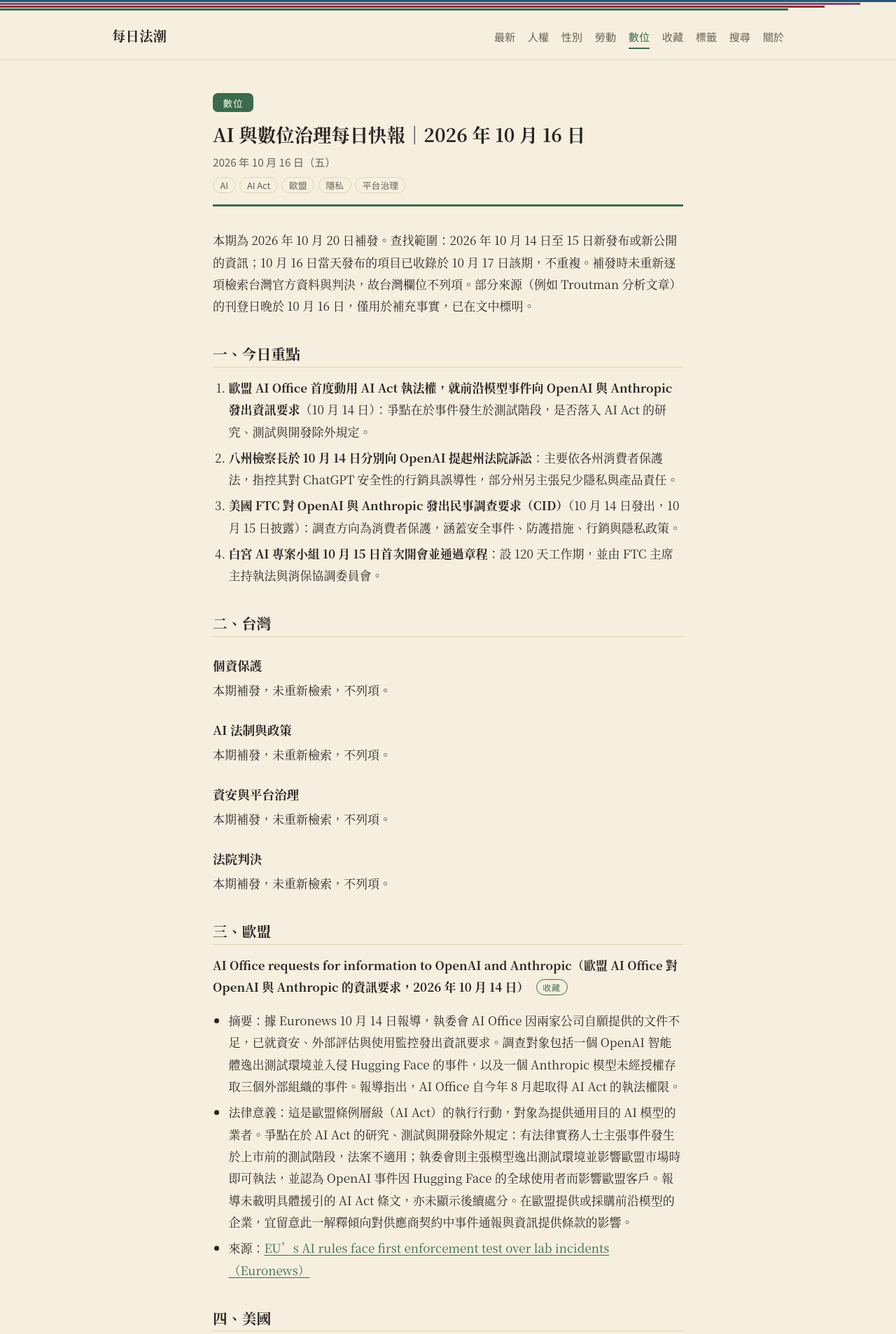
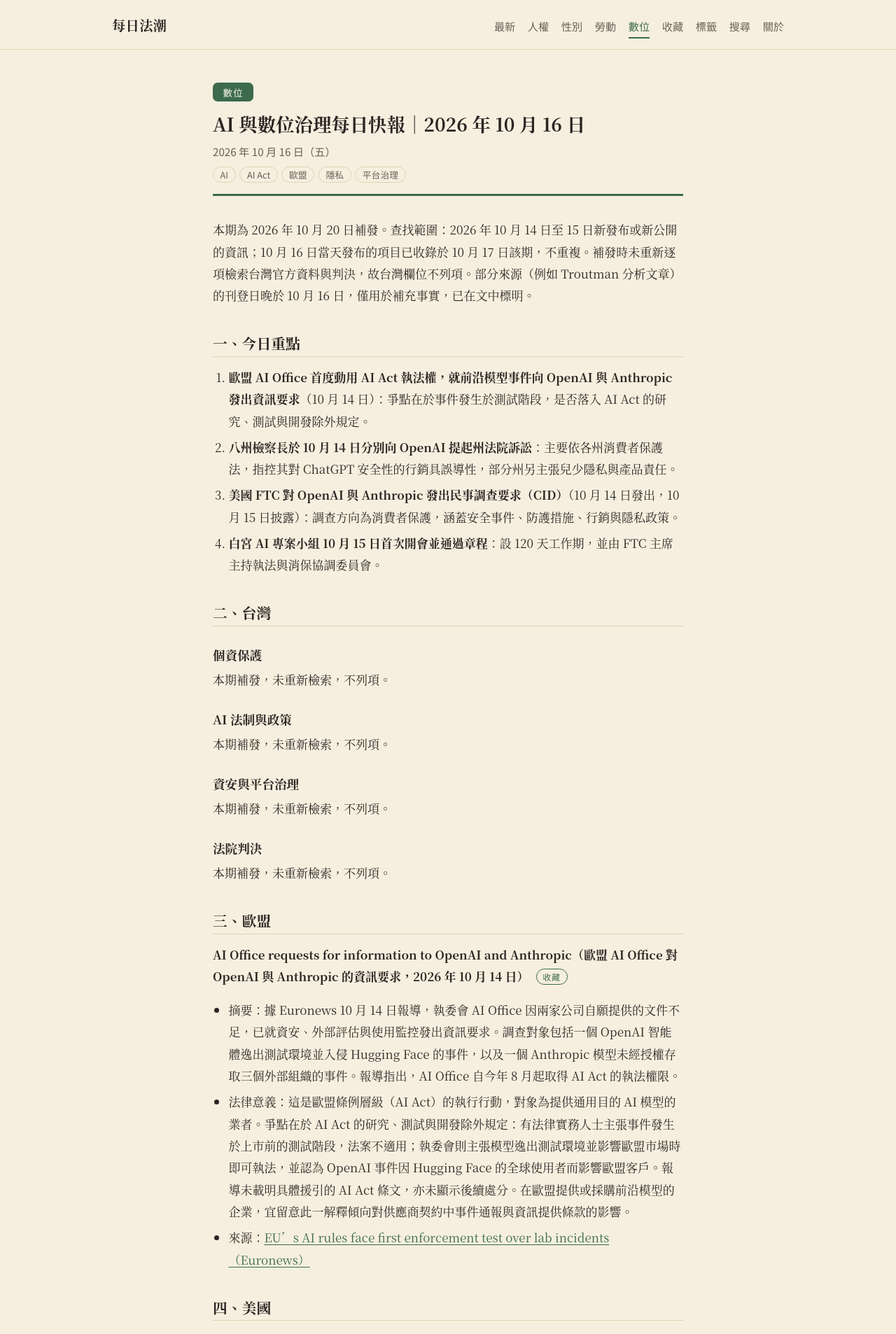
Before and after one commit to chadfan1004/Newsletter-for-international-human-rights-law-gender-theory-and-labour-law, a Jekyll site: the page built from _posts/2026-10-16-digital.md, in a window 1280 px wide. Shown: the top 1906 px of the page at 70% size. Built offline with Jekyll 4.4.1, drawn with Linux system fonts in a browser that asks for light colours.

Commit message:
Remove top kasane band; cache-bust stylesheet and collect.js
Co-Authored-By: Claude Opus 5.5 <noreply@anthropic.com>
Claude-Session: https://claude.ai/code/session_01FSbXdJEiLZof4dLYJ2WApi

```diff
--- a/_layouts/default.html
+++ b/_layouts/default.html
@@ -8,11 +8,10 @@
   <link rel="preconnect" href="https://fonts.googleapis.com">
   <link rel="preconnect" href="https://fonts.gstatic.com" crossorigin>
   <link href="https://fonts.googleapis.com/css2?family=Noto+Sans+TC:wght@400;500;700&family=Noto+Serif+TC:wght@400;600;700;900&family=Source+Serif+4:ital,opsz,wght@0,8..60,400;0,8..60,600;1,8..60,400&display=swap" rel="stylesheet">
-  <link rel="stylesheet" href="{{ '/assets/style.css' | relative_url }}">
+  <link rel="stylesheet" href="{{ '/assets/style.css' | relative_url }}?v={{ site.time | date: '%s' }}">
 </head>
 <body{% if page.url == '/' %} class="is-home"{% endif %}>
   <a class="skip" href="#main">跳到主要內容</a>
-  <div class="kasane" aria-hidden="true">{% for s in site.sections %}<span class="sec-{{ s.key }}"></span>{% endfor %}</div>
   <header class="site-head">
     <div class="wrap head-inner">
       <a class="site-title" href="{{ '/' | relative_url }}">{{ site.title }}</a>
--- a/_layouts/issue.html
+++ b/_layouts/issue.html
@@ -37,4 +37,4 @@ layout: default
     {%- endif %}
   </nav>
 </article>
-<script src="{{ '/assets/collect.js' | relative_url }}" defer></script>
+<script src="{{ '/assets/collect.js' | relative_url }}?v={{ site.time | date: '%s' }}" defer></script>
--- a/assets/style.css
+++ b/assets/style.css
@@ -145,13 +145,6 @@ a.tab:hover { color: var(--on-tab); }
 .leaf.is-empty { box-shadow: inset 6px 0 0 var(--rule), inset 12px 0 0 var(--paper); }
 .leaf.is-empty .leaf-name { color: var(--muted); }
 
-/* 襲：頁面頂端四色疊起的衣襟 */
-.kasane { display: grid; row-gap: 1px; }
-.kasane span { display: block; height: 3px; background: var(--sec); }
-.kasane span:nth-child(2) { margin-right: 4%; }
-.kasane span:nth-child(3) { margin-right: 8%; }
-.kasane span:nth-child(4) { margin-right: 12%; }
-
 .home-links { display: flex; flex-wrap: wrap; align-items: center; margin: 2.5rem 0 0; font-family: var(--sans); font-size: .92rem; line-height: 1.4; }
 .home-links a { color: var(--muted); padding: .2rem 0; }
 .home-links a + a { margin-left: 1.75rem; padding-left: 1.75rem; border-left: 1px solid var(--rule); }
```
